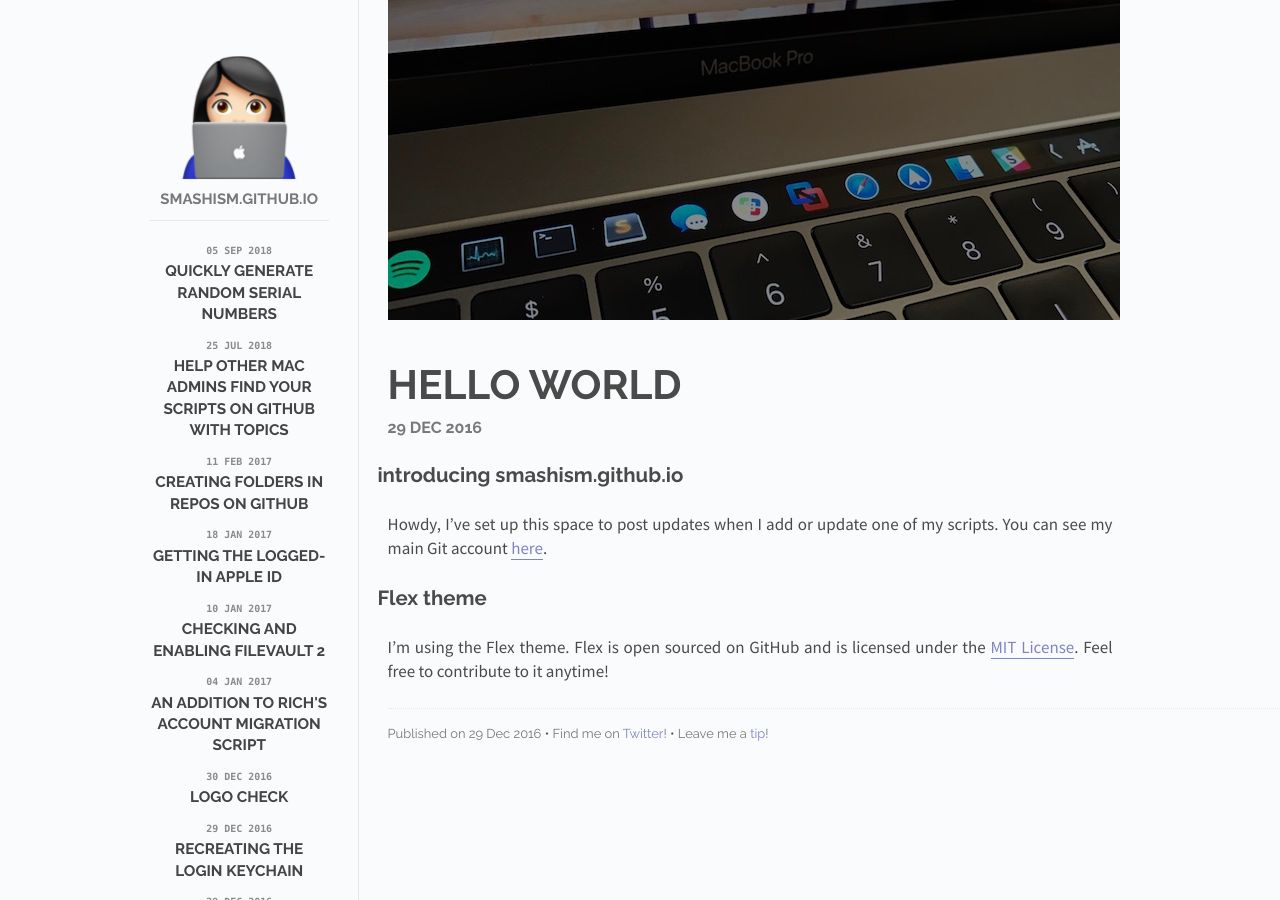
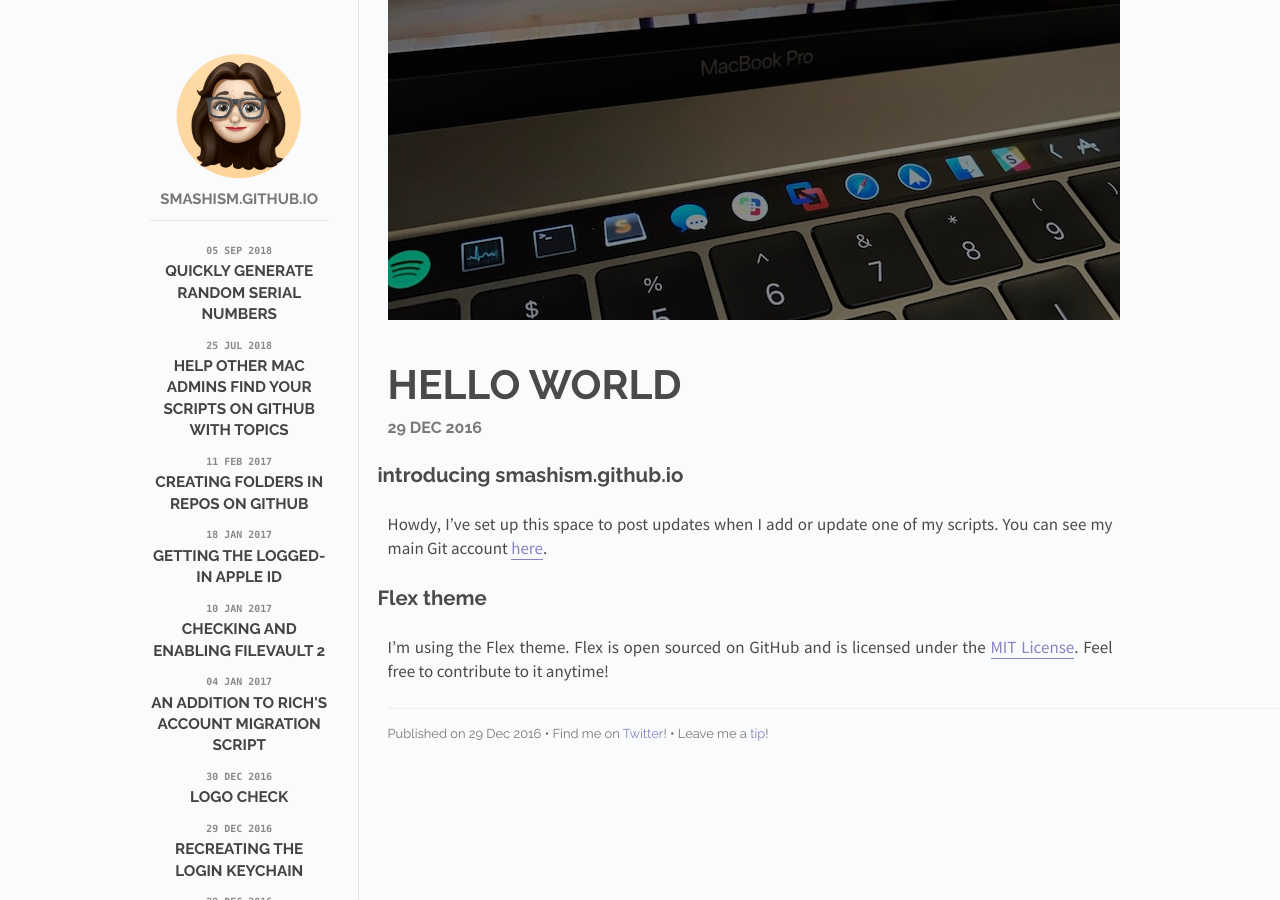
Before and after one commit to smashism/smashism.github.io, a Jekyll site: the page built from _posts/2016-12-29-hello-world.md, in a window 1280 px wide. Built offline with Jekyll 4.4.1, drawn with Linux system fonts in a browser that asks for light colours.

Commit message:
Update default.html

```diff
--- a/_layouts/default.html
+++ b/_layouts/default.html
@@ -23,7 +23,7 @@
     <div class="site">
       <div class="sidebar" id="sidebar">
         <div class="header">
-          <h1 class="title"><a href="/"><img id="logo" src="/images/logo.png" style="width:520px; max-width:128px;"></a></h1>
+          <h1 class="title"><a href="/"><img id="logo" src="/images/emily.png" style="width:520px; max-width:128px;"></a></h1>
           <span class="tagline">SMASHISM.GITHUB.IO</span>
         </div>
         <div class="posts">
```
